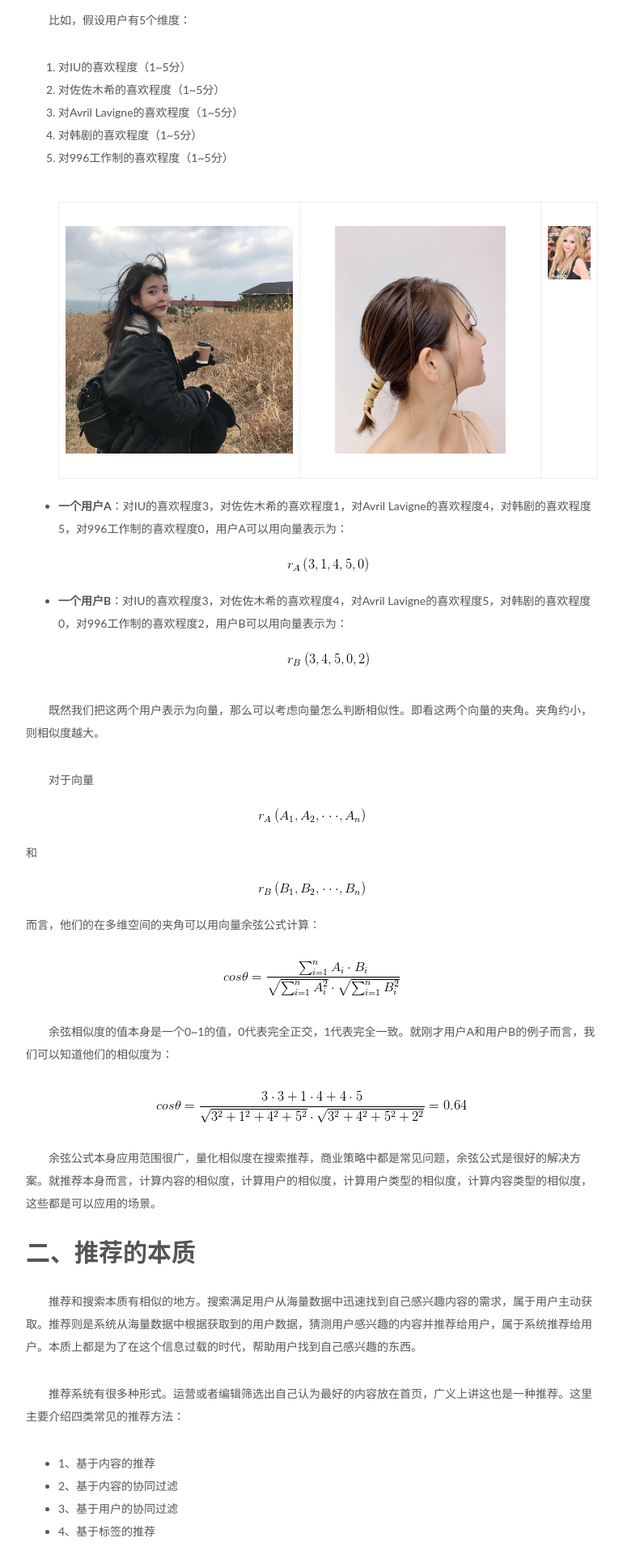
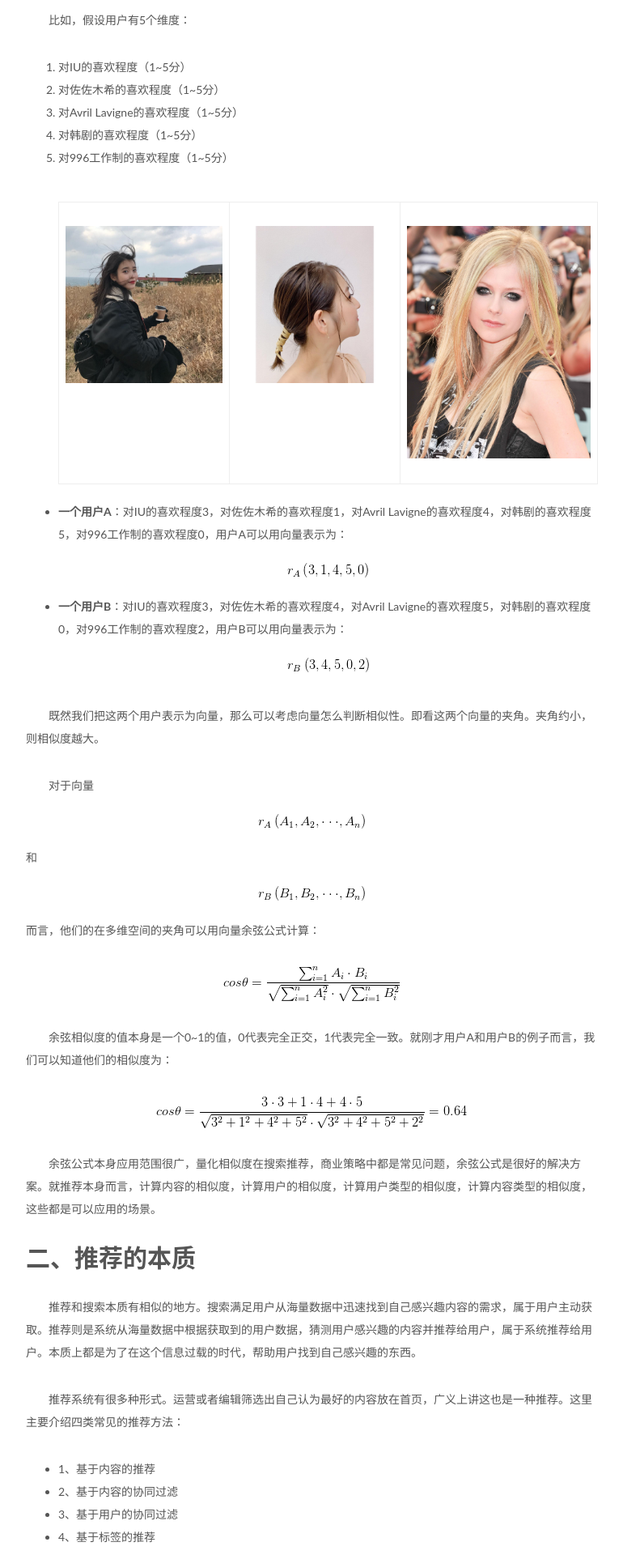
Before and after one commit to ARTAvrilLavigne/ARTAvrilLavigne.github.io, a Jekyll site: the page built from _posts/2019-04-27-recommendation algorithm.markdown, in a window 1280 px wide. Shown: the part 905-2825 px from the top of the page at 81% size, without its empty margins (233-1003 px from the left). Built offline with Jekyll 4.4.1, drawn with Linux system fonts in a browser that asks for light colours; nearby versions of some CDN libraries; comment, search, counter and statistics services are not loaded.

Commit message:
Update 2019-04-27-recommendation algorithm.markdown

```diff
--- a/_posts/2019-04-27-recommendation algorithm.markdown
+++ b/_posts/2019-04-27-recommendation algorithm.markdown
@@ -26,7 +26,7 @@
     <tr>
         <td><center><img src="https://github.com/ARTAvrilLavigne/ARTAvrilLavigne.github.io/blob/master/myblog/2019-04-27-recommendation%20algorithm/IU.jpg?raw=true"></center></td>
         <td><center><img src="https://github.com/ARTAvrilLavigne/ARTAvrilLavigne.github.io/blob/master/myblog/2019-04-27-recommendation%20algorithm/sasaki.jpg?raw=true"></center></td>
-        <td><center><img src="https://github.com/ARTAvrilLavigne/ARTAvrilLavigne.github.io/blob/master/myblog/2019-04-27-recommendation%20algorithm/avril.jpg?raw=true" width="200" height="200"></center></td>
+        <td><center><img src="https://github.com/ARTAvrilLavigne/ARTAvrilLavigne.github.io/blob/master/myblog/2019-04-27-recommendation%20algorithm/avril.jpg?raw=true"></center></td>
     </tr>
 </table>
 <li><strong>一个用户A</strong>：对IU的喜欢程度3，对佐佐木希的喜欢程度1，对Avril Lavigne的喜欢程度4，对韩剧的喜欢程度5，对996工作制的喜欢程度0，用户A可以用向量表示为：<img src="https://github.com/ARTAvrilLavigne/ARTAvrilLavigne.github.io/blob/master/myblog/2019-04-27-recommendation%20algorithm/3.png?raw=true" alt="" width="100" height="18" /></li>
```
